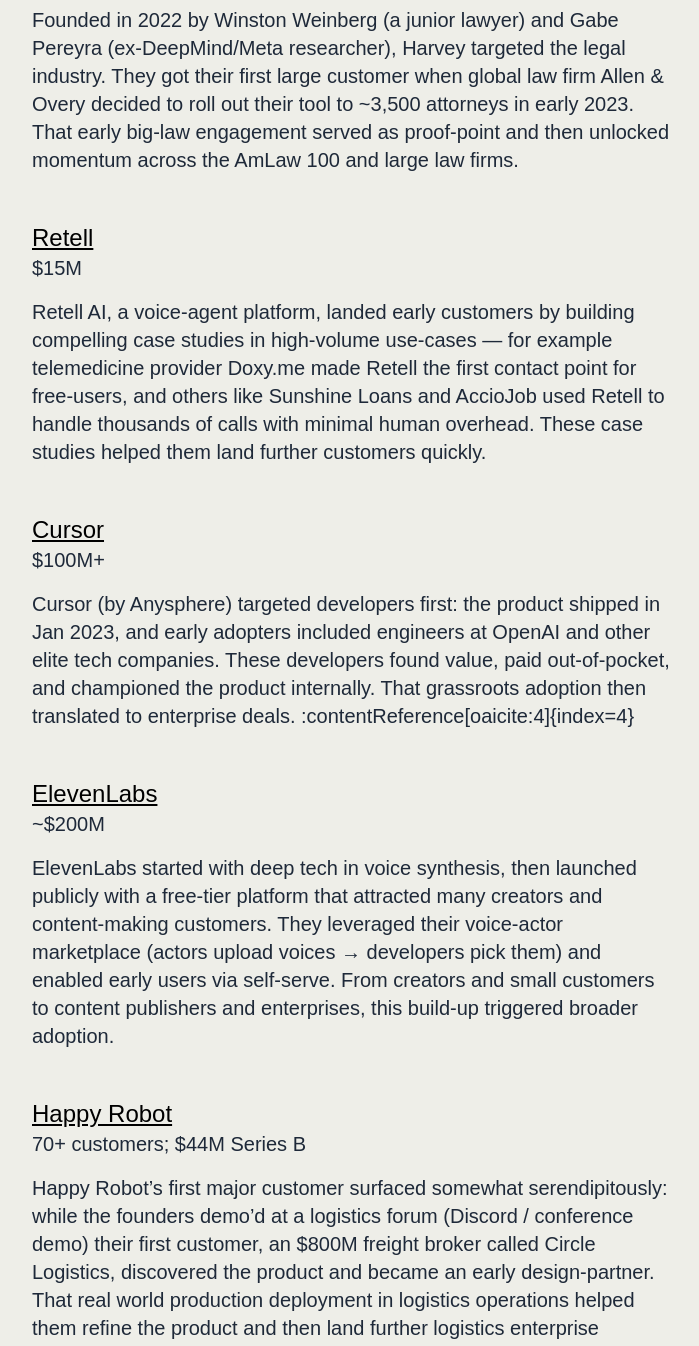
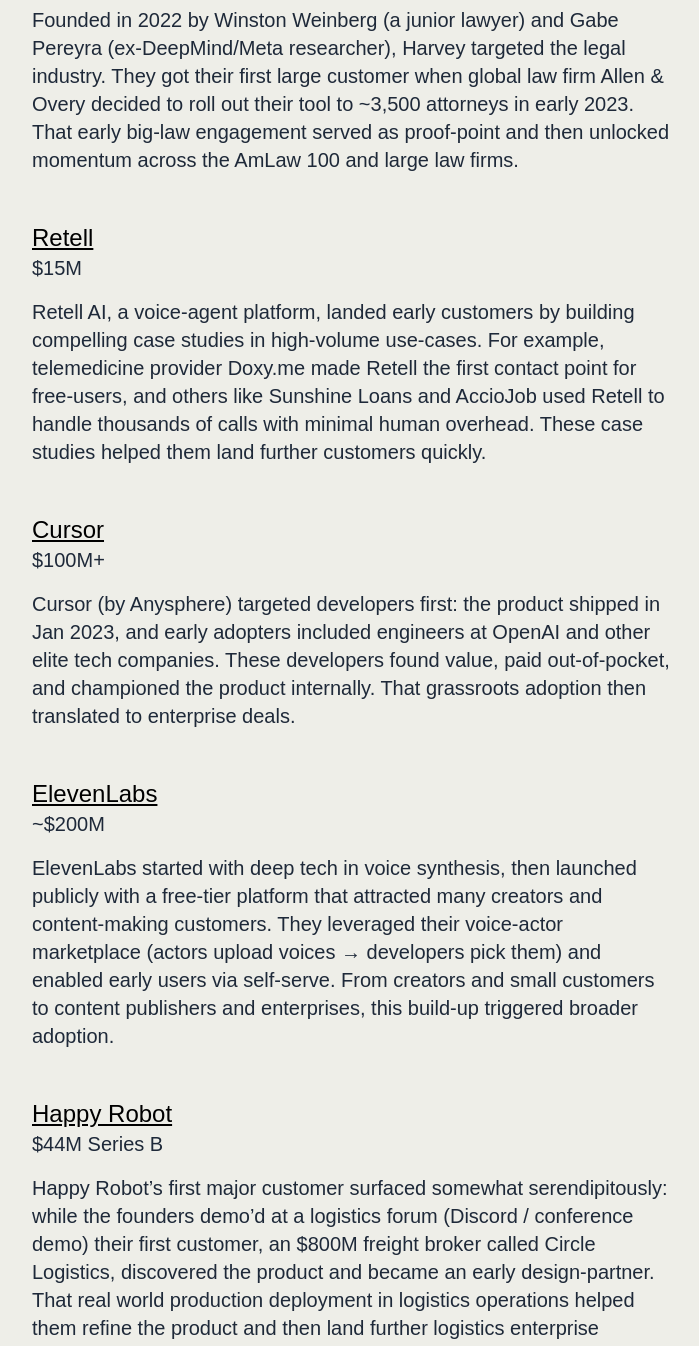
Before and after one commit to tkim90/founder-origin, a Next.js app: page / in a window 1280 px wide. Shown: the part 962-2308 px from the top of the page, without its empty margins (288-987 px from the left). Built offline with nearby package versions, Linux system fonts and the light colour scheme.

Commit message:
copy update

```diff
--- a/app/list.ts
+++ b/app/list.ts
@@ -22,13 +22,13 @@ export const LIST = [
   {
     "name": "Retell",
     "revenue": "$15M",
-    "story": "Retell AI, a voice-agent platform, landed early customers by building compelling case studies in high-volume use-cases — for example telemedicine provider Doxy.me made Retell the first contact point for free-users, and others like Sunshine Loans and AccioJob used Retell to handle thousands of calls with minimal human overhead. These case studies helped them land further customers quickly.",
+    "story": "Retell AI, a voice-agent platform, landed early customers by building compelling case studies in high-volume use-cases. For example, telemedicine provider Doxy.me made Retell the first contact point for free-users, and others like Sunshine Loans and AccioJob used Retell to handle thousands of calls with minimal human overhead. These case studies helped them land further customers quickly.",
     "url": "https://www.retellai.com/"
   },
   {
     "name": "Cursor",
     "revenue": "$100M+",
-    "story": "Cursor (by Anysphere) targeted developers first: the product shipped in Jan 2023, and early adopters included engineers at OpenAI and other elite tech companies. These developers found value, paid out-of-pocket, and championed the product internally. That grassroots adoption then translated to enterprise deals. :contentReference[oaicite:4]{index=4}",
+    "story": "Cursor (by Anysphere) targeted developers first: the product shipped in Jan 2023, and early adopters included engineers at OpenAI and other elite tech companies. These developers found value, paid out-of-pocket, and championed the product internally. That grassroots adoption then translated to enterprise deals.",
     "url": "https://www.cursor.com/"
   },
   {
@@ -39,7 +39,7 @@ export const LIST = [
   },
   {
     "name": "Happy Robot",
-    "revenue": "70+ customers; $44M Series B",
+    "revenue": "$44M Series B",
     "story": "Happy Robot’s first major customer surfaced somewhat serendipitously: while the founders demo’d at a logistics forum (Discord / conference demo) their first customer, an $800M freight broker called Circle Logistics, discovered the product and became an early design-partner. That real world production deployment in logistics operations helped them refine the product and then land further logistics enterprise customers (DHL, Ryder etc.).",
     "url": "https://www.happyrobot.ai/"
   }
```
